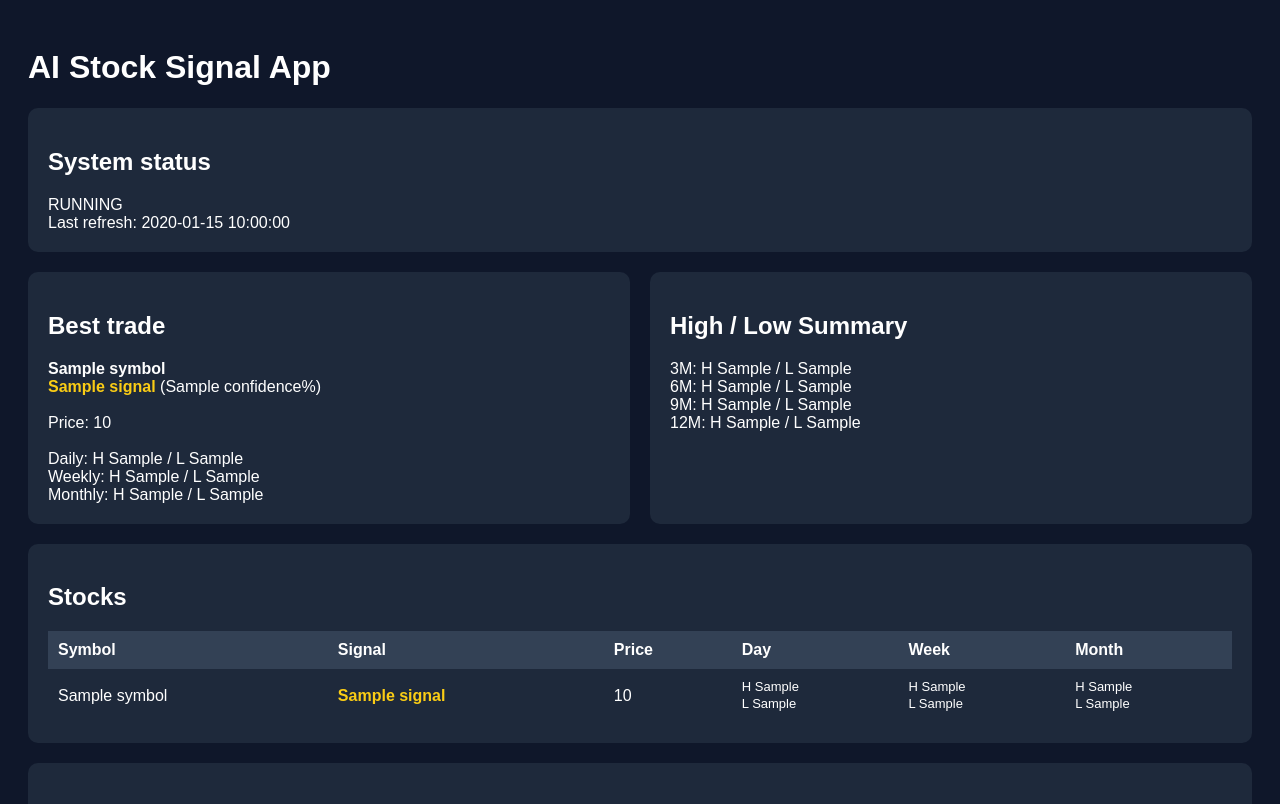
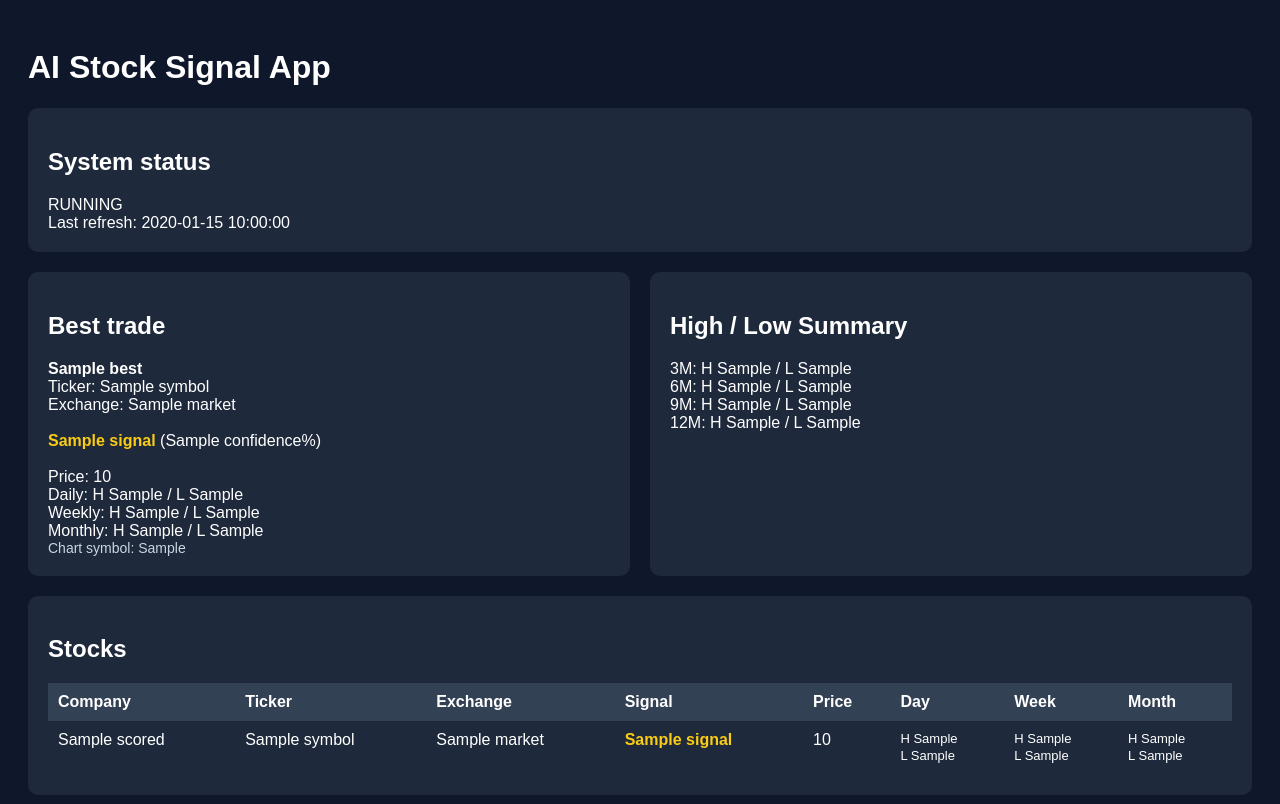
Before and after one commit to CycleX66/ai-stock-app, a Flask app: template templates/index.html in a window 1280 px wide. Shown: the top 804 px of the page. Run offline with Flask 3, Linux system fonts and the light colour scheme; the template is opened without the code that fills it: most values are stand-ins (such as "Sample title", 1, 10 or a date in 2020).

Commit message:
Update index.html

```diff
--- a/templates/index.html
+++ b/templates/index.html
@@ -5,61 +5,55 @@
     <meta http-equiv="refresh" content="30">
     <style>
         body {
-            font-family: Arial;
+            font-family: Arial, sans-serif;
             background: #0f172a;
             color: white;
             padding: 20px;
         }
-
         .box {
             background: #1e293b;
             padding: 20px;
             border-radius: 10px;
             margin-bottom: 20px;
         }
-
         table {
             width: 100%;
             border-collapse: collapse;
         }
-
         th, td {
             padding: 10px;
             text-align: left;
+            vertical-align: top;
         }
-
         th {
             background: #334155;
         }
-
         .clickable-row {
             cursor: pointer;
         }
-
         .clickable-row:hover {
             background: #334155;
         }
-
         .best-row {
             background: #1e40af;
         }
-
-        /* SIGNAL COLORS */
         .buy { color: #22c55e; font-weight: bold; }
         .sell { color: #ef4444; font-weight: bold; }
         .hold { color: #facc15; font-weight: bold; }
-
         .hl {
             font-size: 13px;
             line-height: 1.3;
+            white-space: nowrap;
         }
-
         .grid {
             display: grid;
             grid-template-columns: 1fr 1fr;
             gap: 20px;
         }
-
+        .small {
+            color: #cbd5e1;
+            font-size: 14px;
+        }
         @media (max-width: 1100px) {
             .grid {
                 grid-template-columns: 1fr;
@@ -67,7 +61,6 @@
         }
     </style>
 </head>
-
 <body>
 
 <h1>AI Stock Signal App</h1>
@@ -79,49 +72,41 @@
 </div>
 
 <div class="grid">
-
-    <!-- BEST TRADE -->
     <div class="box">
         <h2>Best trade</h2>
+        <strong>{{ best.name }}</strong><br>
+        Ticker: {{ best.symbol }}<br>
+        Exchange: {{ best.market }}<br><br>
 
-        <strong>{{ best.symbol }}</strong><br>
-
-        <span class="
-            {% if best.signal == 'BUY' %}buy
-            {% elif best.signal == 'SELL' %}sell
-            {% else %}hold{% endif %}
-        ">
+        <span class="{% if best.signal == 'BUY' %}buy{% elif best.signal == 'SELL' %}sell{% else %}hold{% endif %}">
             {{ best.signal }}
         </span>
-
         ({{ best.confidence }}%)<br><br>
 
-        Price: {{ best.price }}<br><br>
-
+        Price: {{ best.price }}<br>
         Daily: H {{ best.d_high }} / L {{ best.d_low }}<br>
         Weekly: H {{ best.w_high }} / L {{ best.w_low }}<br>
-        Monthly: H {{ best.m_high }} / L {{ best.m_low }}
+        Monthly: H {{ best.m_high }} / L {{ best.m_low }}<br>
+
+        <div class="small">Chart symbol: {{ best.chart_symbol }}</div>
     </div>
 
-    <!-- SUMMARY -->
     <div class="box">
         <h2>High / Low Summary</h2>
-
         3M: H {{ best.m3_high }} / L {{ best.m3_low }}<br>
         6M: H {{ best.m6_high }} / L {{ best.m6_low }}<br>
         9M: H {{ best.m9_high }} / L {{ best.m9_low }}<br>
         12M: H {{ best.m12_high }} / L {{ best.m12_low }}
     </div>
-
 </div>
 
-<!-- TABLE -->
 <div class="box">
     <h2>Stocks</h2>
-
     <table>
         <tr>
-            <th>Symbol</th>
+            <th>Company</th>
+            <th>Ticker</th>
+            <th>Exchange</th>
             <th>Signal</th>
             <th>Price</th>
             <th>Day</th>
@@ -130,41 +115,32 @@
         </tr>
 
         {% for s in scored %}
-        <tr class="clickable-row {% if s.symbol == best.symbol %}best-row{% endif %}"
-            onclick="window.location='/?symbol={{ s.symbol }}'">
-
+        <tr class="clickable-row {% if s.symbol == best.symbol %}best-row{% endif %}" onclick="window.location='/?symbol={{ s.symbol }}'">
+            <td>{{ s.name }}</td>
             <td>{{ s.symbol }}</td>
-
+            <td>{{ s.market }}</td>
             <td>
-                <span class="
-                    {% if s.signal == 'BUY' %}buy
-                    {% elif s.signal == 'SELL' %}sell
-                    {% else %}hold{% endif %}
-                ">
+                <span class="{% if s.signal == 'BUY' %}buy{% elif s.signal == 'SELL' %}sell{% else %}hold{% endif %}">
                     {{ s.signal }}
                 </span>
             </td>
-
             <td>{{ s.price }}</td>
-
             <td class="hl">H {{ s.d_high }}<br>L {{ s.d_low }}</td>
             <td class="hl">H {{ s.w_high }}<br>L {{ s.w_low }}</td>
             <td class="hl">H {{ s.m_high }}<br>L {{ s.m_low }}</td>
-
         </tr>
         {% endfor %}
     </table>
 </div>
 
-<!-- CHART -->
 <div class="box">
     <h2>Chart</h2>
-    Using: {{ best.chart_symbol }}
-
+    <div class="small">Using: {{ best.chart_symbol }}</div>
     <iframe
         src="https://s.tradingview.com/widgetembed/?symbol={{ best.chart_symbol }}&interval=D&theme=dark"
         width="100%"
-        height="500">
+        height="500"
+        frameborder="0">
     </iframe>
 </div>
 
```
